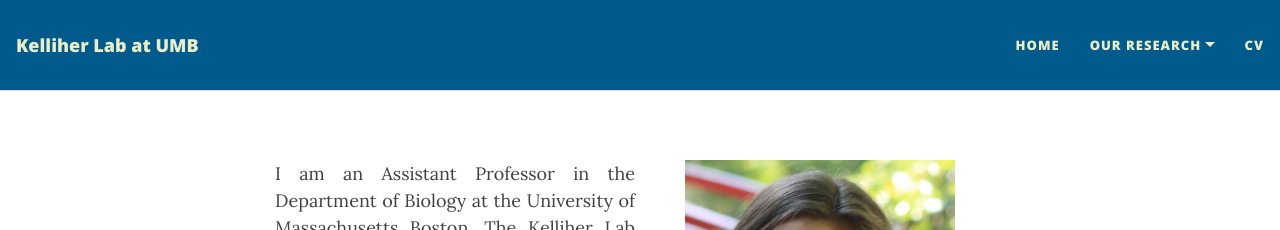
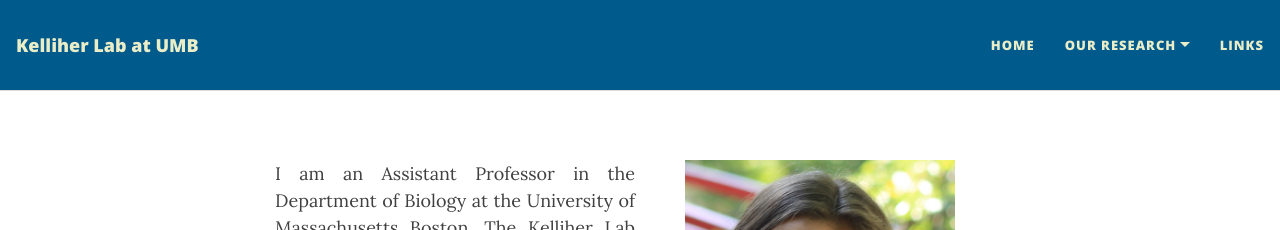
Before and after one commit to cmk35/cmk35.github.io, a Jekyll site: the page built from index.md, in a window 1280 px wide. Shown: the top 230 px of the page. Built offline with Jekyll 4.4.1, drawn with Linux system fonts in a browser that asks for light colours; nearby versions of some CDN libraries.

Commit message:
Update _config.yml

```diff
--- a/_config.yml
+++ b/_config.yml
@@ -24,7 +24,7 @@ navbar-links:
   Our Research:
     - Lab Team: "people"
     - Publications: "publications"
-  CV: "cv"
+  Links: "useful_links"
 
 ################
 # --- Logo --- #
```
